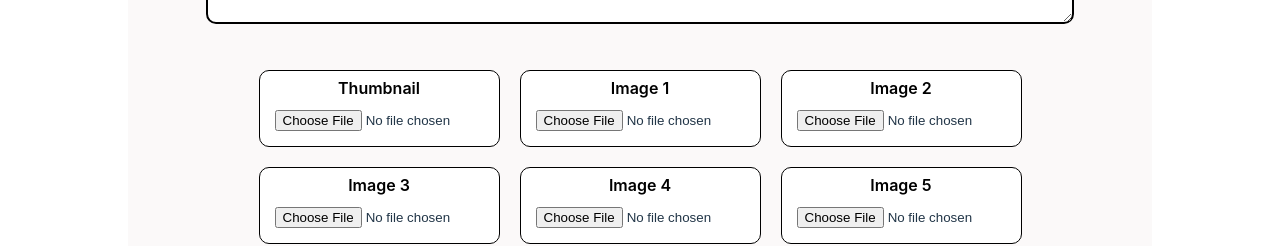
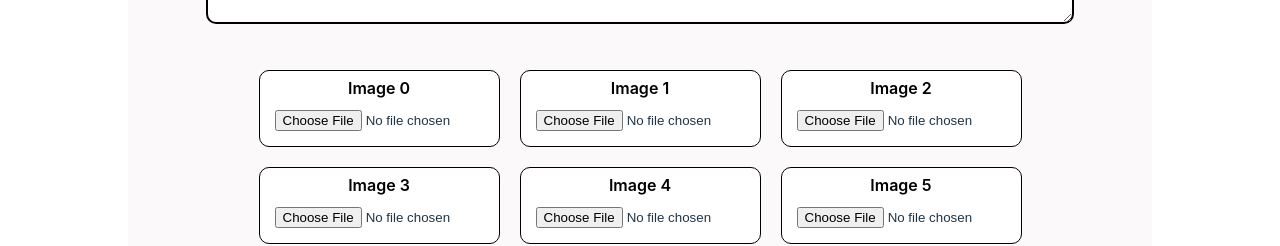
Before and after one commit to lenakroeker/rk-site-final, a React (Vite) app in the folder client/: page /admin/home/addarticle in a window 1280 px wide. Shown: the part 439-685 px from the top of the page. Built offline with nearby package versions, Linux system fonts and the light colour scheme; no server answers; sample sign-in values are in the browser's storage.

Commit message:
news image input name

```diff
--- a/client/src/pages/AddArticle.jsx
+++ b/client/src/pages/AddArticle.jsx
@@ -135,11 +135,7 @@
         </InputFields>
         {Array.from({ length: 10 }).map((_, index) => (
           <AddArticleItemImage key={index}>
-            {index === 0 ? (
-              <AddArticleItemlabel>Thumbnail</AddArticleItemlabel>
-            ) : (
-              <AddArticleItemlabel>Image {index}</AddArticleItemlabel>
-            )}
+            <AddArticleItemlabel>Image {index}</AddArticleItemlabel>
             <AddArticleItemImageinput
               type="file"
               onChange={(e) => handleFileChange(e, index)}
```
Also changed, not shown: 3 other files (tests, documents, lock files or other folders).
